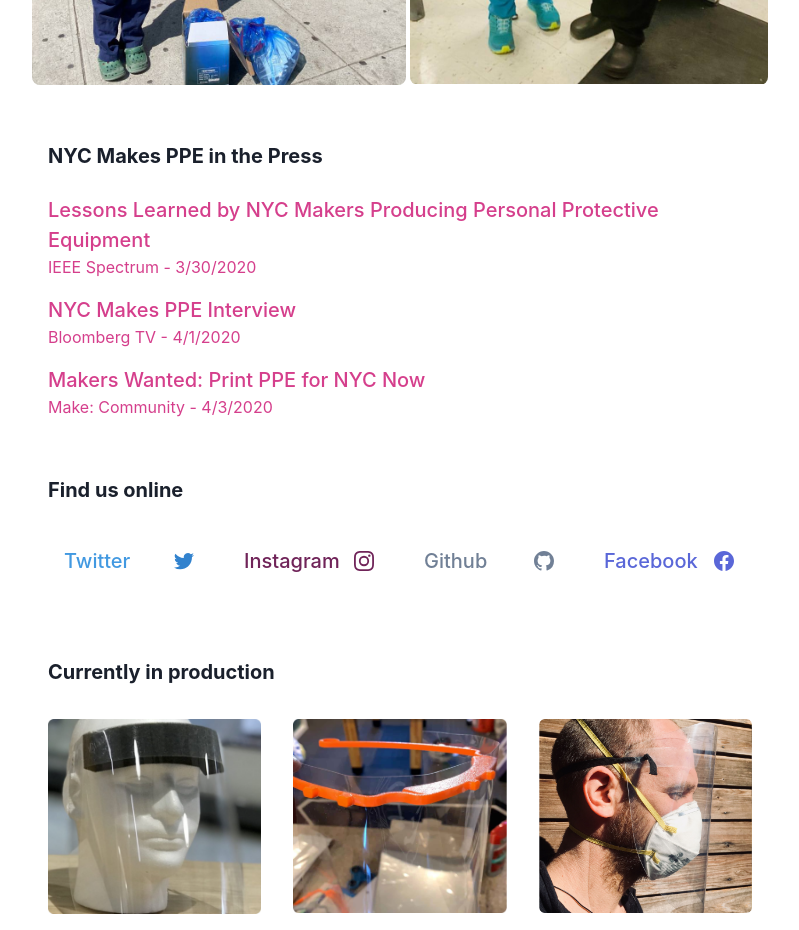
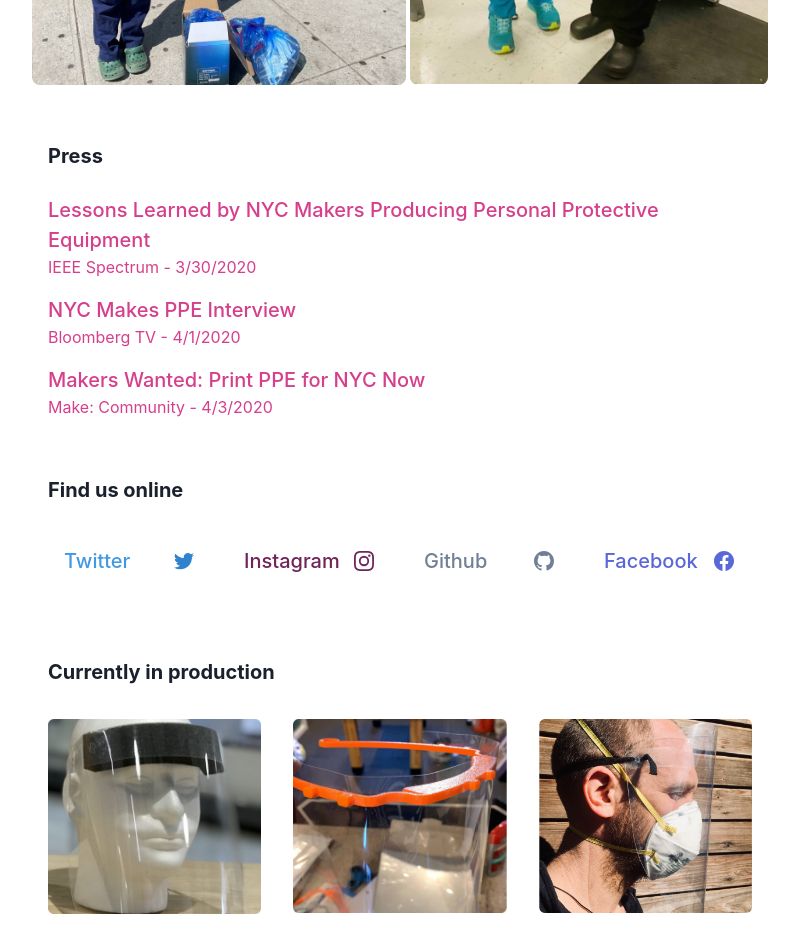
Before and after one commit to NYCPPE/nyc-makers-vs-covid, a Next.js app: page / in a window 1280 px wide. Shown: the part 1980-2910 px from the top of the page, without its empty margins (240-1039 px from the left). Built offline with nearby package versions, Linux system fonts and the light colour scheme; no server answers; what @tailwindcss/ui would draw is missing.

Commit message:
change NYC in the Press to Press

```diff
--- a/components/media.js
+++ b/components/media.js
@@ -24,7 +24,7 @@ const coverage = [
 export default () => (
   <>
     <div className="mt-12 mb-2 py-2 px-4 text-xl font-bold text-gray-900">
-      NYC Makes PPE in the Press
+      Press
     </div>
     <div className=" flex flex-col flex-nowrap justify rounded-lg">
       {coverage.map(({ href, organization, title, date }, i) => (
```
